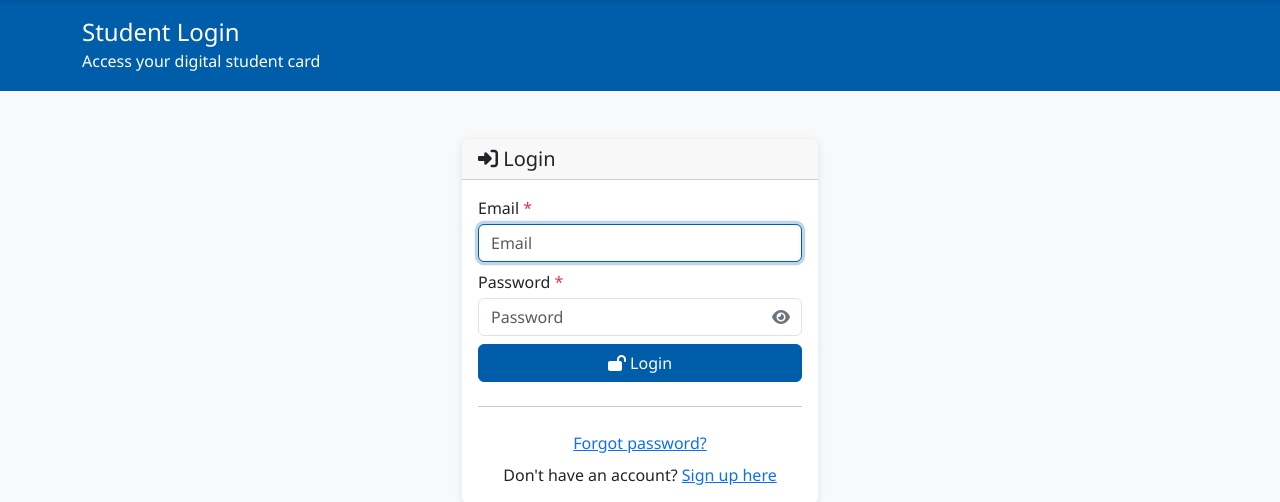
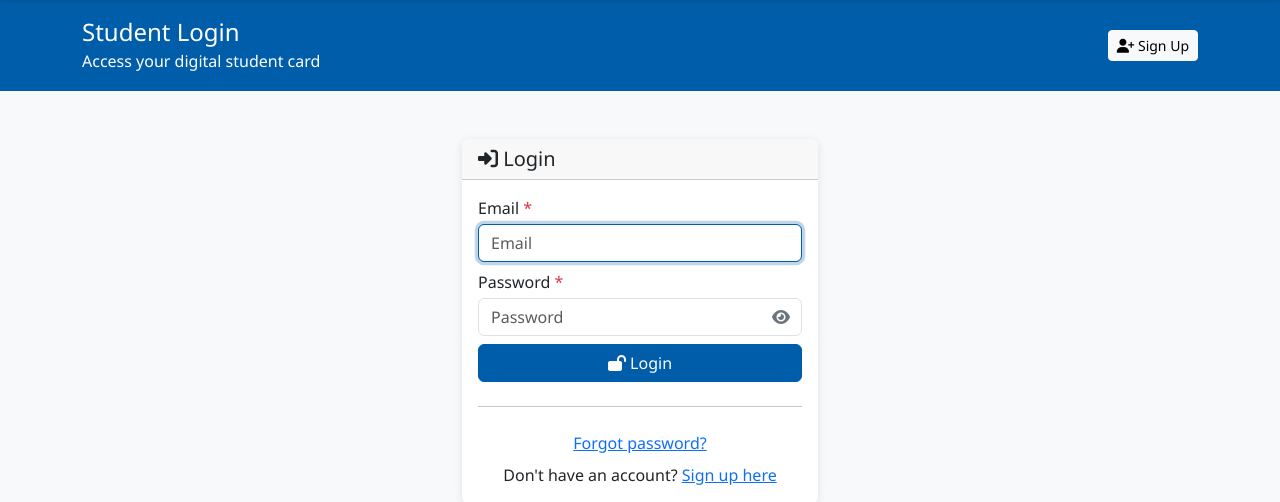
Before and after one commit to 220404773/tut-digital-student-card, a Django app: page /accounts/login/ in a window 1280 px wide. Shown: the part 56-558 px from the top of the page. Run offline with Django 4.2, Linux system fonts and the light colour scheme; data comes from the database, SQL or seed files in the repository.

Commit message:
Add a Sign Up button to the login page header
The only way to reach signup from the login page was the navbar or a
small text link at the bottom of the card. Add a visible "Sign Up"
button to the header banner itself, next to the page title.

```diff
--- a/accounts/templates/accounts/login.html
+++ b/accounts/templates/accounts/login.html
@@ -4,9 +4,14 @@
 
 {% block content %}
 <div class="page-header">
-    <div class="container">
-        <h1>Student Login</h1>
-        <p class="lead">Access your digital student card</p>
+    <div class="container d-flex justify-content-between align-items-center flex-wrap gap-2">
+        <div>
+            <h1>Student Login</h1>
+            <p class="lead mb-0">Access your digital student card</p>
+        </div>
+        <a href="{% url 'signup' %}" class="btn btn-light btn-sm">
+            <i class="fas fa-user-plus"></i> Sign Up
+        </a>
     </div>
 </div>
 
```
